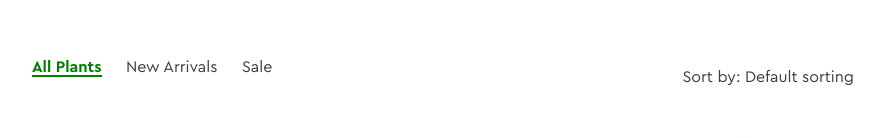
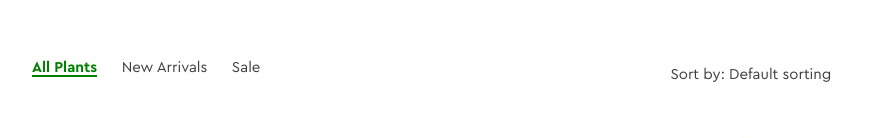
Before and after one commit to Mykhailo190905/lesson9, a plain HTML site: page index.html in a window 1280 px wide. Shown: the part 113-251 px from the top of the page, without its empty margins (83-972 px from the left). Drawn offline with Linux system fonts and the light colour scheme.

Commit message:
css changes

```diff
--- a/css/style.css
+++ b/css/style.css
@@ -23,6 +23,8 @@ a {
     position: relative;
     color:  rgba(61, 61, 61, 1);
     font-weight: 400;
+    font-size: 15px;
+    line-height: 16px;
 }
 
 a span.underline {
```
